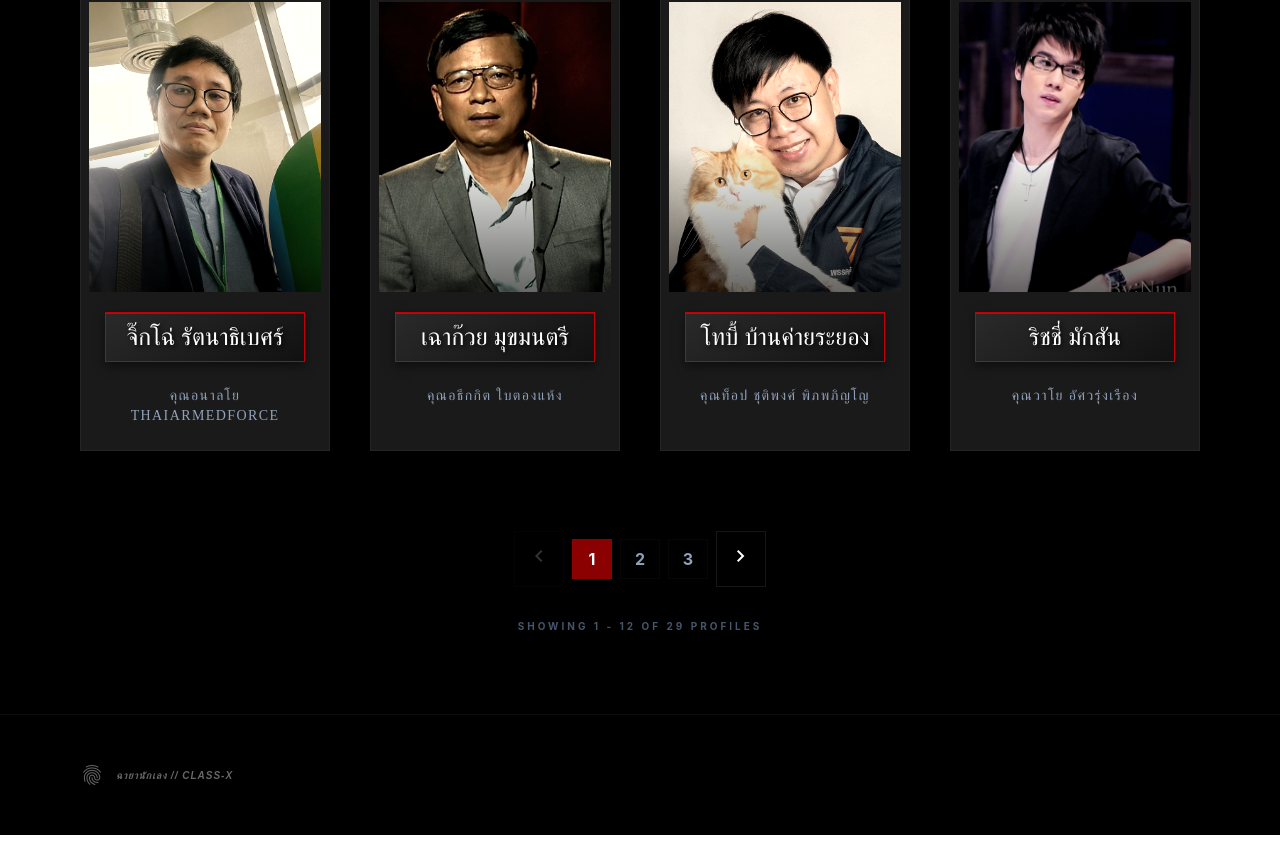
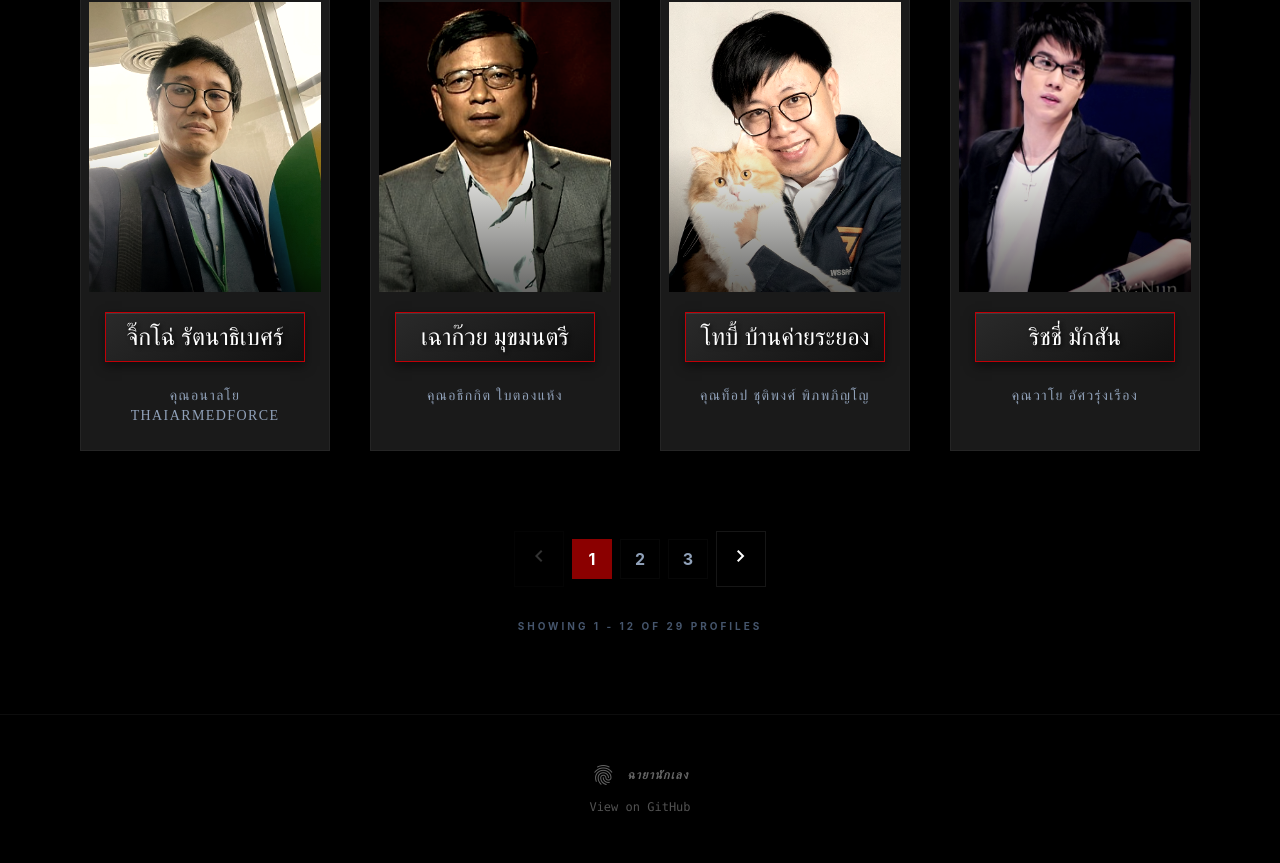
Before and after one commit to bdsach/nak-leng-archives, a React (Vite) app: page / in a window 1280 px wide. Shown: the part 1525-2388 px from the top of the page. Before the commit the page ends 2360 px from the top, so only its background shows below. Built offline with nearby package versions, Linux system fonts and the light colour scheme; a web font is replaced by a local one.

Commit message:
🔨 improve: footer

```diff
--- a/src/components/Footer.tsx
+++ b/src/components/Footer.tsx
@@ -3,32 +3,29 @@ import React from "react";
 export const Footer: React.FunctionComponent = () => {
   return (
     <footer className="mt-auto border-t border-white/5 bg-black px-6 py-12 lg:px-20">
-      <div className="mx-auto flex max-w-7xl flex-col items-center justify-between gap-8 md:flex-row">
-        {/* Branding */}
-        <div className="flex items-center gap-3 opacity-40">
+      <div className="mx-auto flex max-w-7xl flex-col items-center gap-4">
+        {/* Branding + Credit */}
+        <div className="flex flex-col items-center gap-3 opacity-40">
+          <div className="flex items-center gap-3">
             <span className="material-symbols-outlined text-white">
               fingerprint
             </span>
-          <span
-            className="text-[10px] font-black tracking-widest text-white uppercase italic"
-            style={{ fontFamily: "Oswald, sans-serif" }}
-          >
-            ฉายานักเลง // Class-X
+            <span className="text-xs font-black tracking-widest text-white uppercase italic">
+              ฉายานักเลง
             </span>
           </div>
 
-        {/* Links */}
-        {/* <div className="flex gap-10">
-          {["The Code", "Bloodlines", "Redact Access"].map((label) => (
+          <div className="flex flex-col items-center gap-1 font-mono text-xs text-white/80">
             <a
-              key={label}
-              className="text-[10px] font-black text-slate-600 hover:text-primary uppercase tracking-widest transition-colors"
-              href="#"
+              href="https://github.com/bdsach/nak-leng-archives"
+              target="_blank"
+              rel="noopener noreferrer"
+              className="transition hover:text-white"
             >
-              {label}
+              View on GitHub
             </a>
-          ))}
-        </div> */}
+          </div>
+        </div>
       </div>
     </footer>
   );
```
Lines whose indentation alone changed are shown as unchanged.
